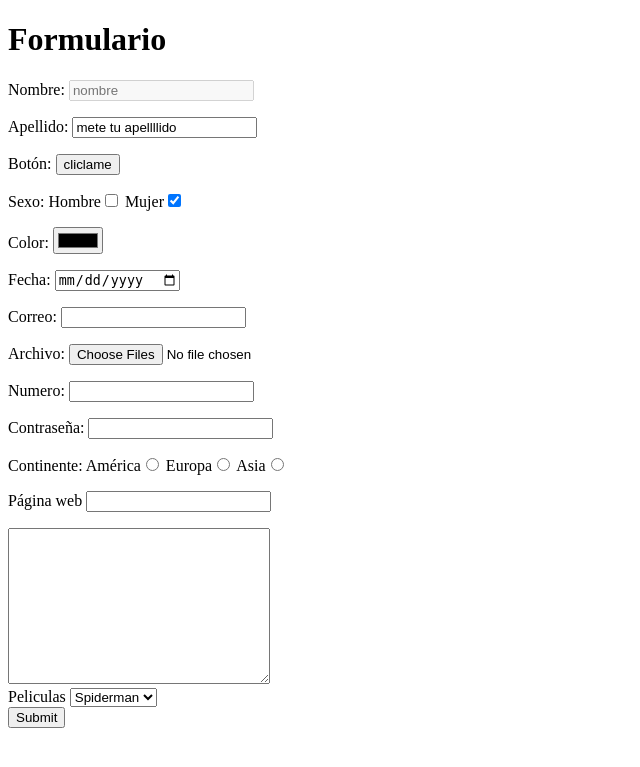
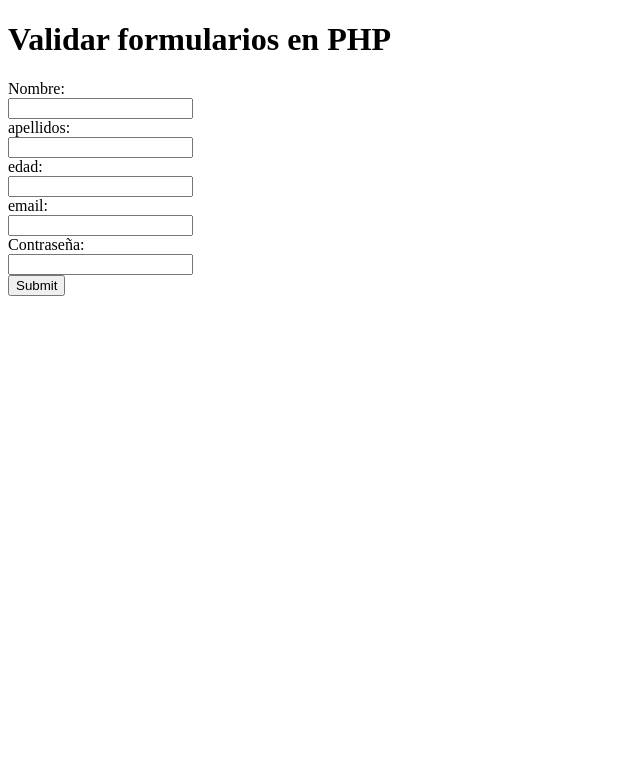
Before and after one commit to Celsoib/master-php, a PHP site: page /index.php in a window 1280 px wide. Shown: the top 767 px of the page, without its empty margins (0-640 px from the left). Run offline with PHP 8.4, Linux system fonts and the light colour scheme.

Commit message:
Sección 21: validación de formularios (2da parte)

```diff
--- a/index.php
+++ b/index.php
@@ -4,69 +4,52 @@
   <meta charset="UTF-8">
   <meta http-equiv="X-UA-Compatible" content="IE=edge">
   <meta name="viewport" content="width=device-width, initial-scale=1.0">
-  <title>Formulario php y html</title>
+  <title>Validación de formularios PHP</title>
 </head>
 <body>
-  <h1>Formulario</h1>
-  <form action="" method="POST" enctype="multipart/form-data">
-    <p>
-      <label for="nombre">Nombre:</label>
-      <input type="text" name="nombre" autofocus disabled placeholder="nombre">
-    </p>
-    <p>
-      <label for="apellido">Apellido:</label>
-      <input type="text" name="apellido" maxlength="5" minlength="3" pattern="[A-Z ]+" required value="mete tu apellllido">
-    </p>
-    <p>
-      <label for="boton">Botón:</label>
-      <input type="button" name="boton" value="cliclame">
-    </p>
-    <p>
-      <label for="sexo">Sexo:</label>
-      Hombre<input type="checkbox" name="sexo" value="hombre">
-      Mujer<input type="checkbox" name="sexo" value="mujer" checked>
-    </p>
-    <p>
-      <label for="color">Color:</label>
-      <input type="color" name="color" value="">
-    </p>
-    <p>
-      <label for="date">Fecha:</label>
-      <input type="date" name="date" value="">
-    </p>
-    <p>
-      <label for="correo">Correo:</label>
-      <input type="email" name="correo" value="">
-    </p>
-    <p>
-      <label for="archivo">Archivo:</label>
-      <input type="file" name="archivo" multiple value="">
-    </p>
-    <p>
-      <label for="numero">Numero:</label>
-      <input type="number" name="numero" value="">
-    </p>
-    <p>
-      <label for="password">Contraseña:</label>
-      <input type="password" name="password" value="">
-    </p>
-    <p>
-      <label for="continente">Continente:</label>
-      América<input type="radio" name="continente" value="América">
-      Europa<input type="radio" name="continente" value="Europa">
-      Asia<input type="radio" name="continente" value="Asia">
-    </p>
-    <p>
-      <label for="web">Página web</label>
-      <input type="url" name="web" value="">
-    </p>
-    <textarea name="" id="" cols="30" rows="10"></textarea><br>
-    Peliculas
-    <select name="peliculas" id="">
-      <option value="Spiderman">Spiderman</option>
-      <option value="Superman">Superman</option>
-      <option value="Batman">Batman</option>
-    </select><br>
+  <h1>Validar formularios en PHP</h1>
+
+  <?php
+    if(isset($_GET['error'])){
+      $error = $_GET['error'];
+
+      if($error == 'faltan_valores'){
+        echo '<strong style="color:red">Introduce todos los valores en todos los campos</strong>';
+      }
+      if($error == 'nombre'){
+        echo '<strong style="color:red">Introduce bien el nombre</strong>';
+      }
+      if($error == 'apellidos'){
+        echo '<strong style="color:red">Los apellidos no son correctos</strong>';
+      }
+      if($error == 'edad'){
+        echo '<strong style="color:red">Introduce una edad correcta</strong>';
+      }
+      if($error == 'email'){
+        echo '<strong style="color:red">El correo es erróneo</strong>';
+      }
+      if($error == 'password'){
+        echo '<strong style="color:red">Introduce una contraseña de más de 5 caracteres</strong>';
+      }
+    }
+  ?>
+
+  <form action="procesar_formulario.php" method="POST">
+    <label for="nombre">Nombre:</label><br>
+    <input type="text" name="nombre" required patern="[a-zA-Z]+"><br>
+
+    <label for="apellidos">apellidos:</label><br>
+    <input type="text" name="apellidos" required patern="[a-zA-Z]+"><br>
+
+    <label for="edad">edad:</label><br>
+    <input type="number" name="edad" required patern="[0-9]+"><br>
+
+    <label for="email">email:</label><br>
+    <input type="text" name="email" required><br>
+
+    <label for="pass">Contraseña:</label><br>
+    <input type="password" name="pass" required minlength="5"><br>
+
     <input type="submit"><br>
   </form>
 </body>
```
Also changed, not shown: procesar_formulario.php (added, +65 -0 lines).
